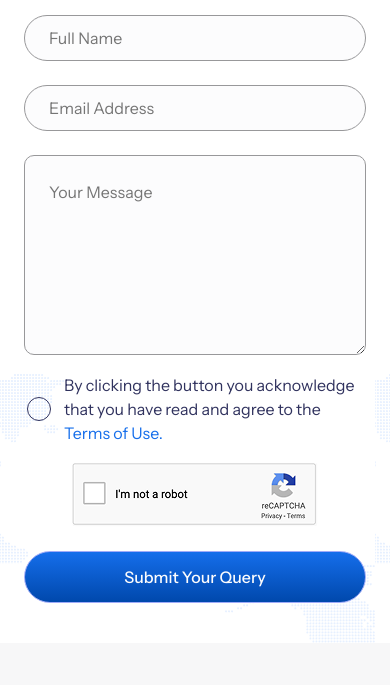
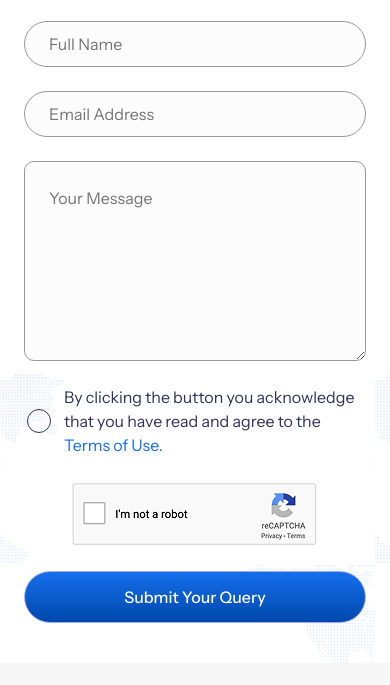
Before and after one commit to SupporthivesProjects/GlobalScribe-HTML, a plain HTML site: page contact.html in a window 390 px wide. Shown: the part 654-1339 px from the top of the page. Drawn offline with nearby package versions, Linux system fonts and the light colour scheme.

Commit message:
little changes by tirthak

```diff
--- a/assets/css/sk_style.css
+++ b/assets/css/sk_style.css
@@ -773,7 +773,6 @@ input[type=radio] {
 .contact2_inner1 {
     display: flex;
     width: 772px;
-    height: 280px;
     flex-direction: column;
     justify-content: center;
     align-items: center;
@@ -1108,13 +1107,11 @@ input[type=radio] {
         line-height: normal;
         text-transform: capitalize;
         margin-bottom: 0%;
-        margin-bottom: 24px;
     }
 
     .contact2_inner1 {
         display: flex;
         width: 100%;
-        height: 280px;
         flex-direction: column;
         justify-content: center;
         align-items: center;
@@ -1134,13 +1131,12 @@ input[type=radio] {
         display: flex;
         justify-content: center;
         align-items: center;
-        gap: 16px;
+        gap: 24px;
         align-self: stretch;
         width: 100%;
         margin-left: auto;
         margin-right: auto;
         flex-direction: column;
-        margin-top: 24px;
     }
 
     .contact2_btn {
```
